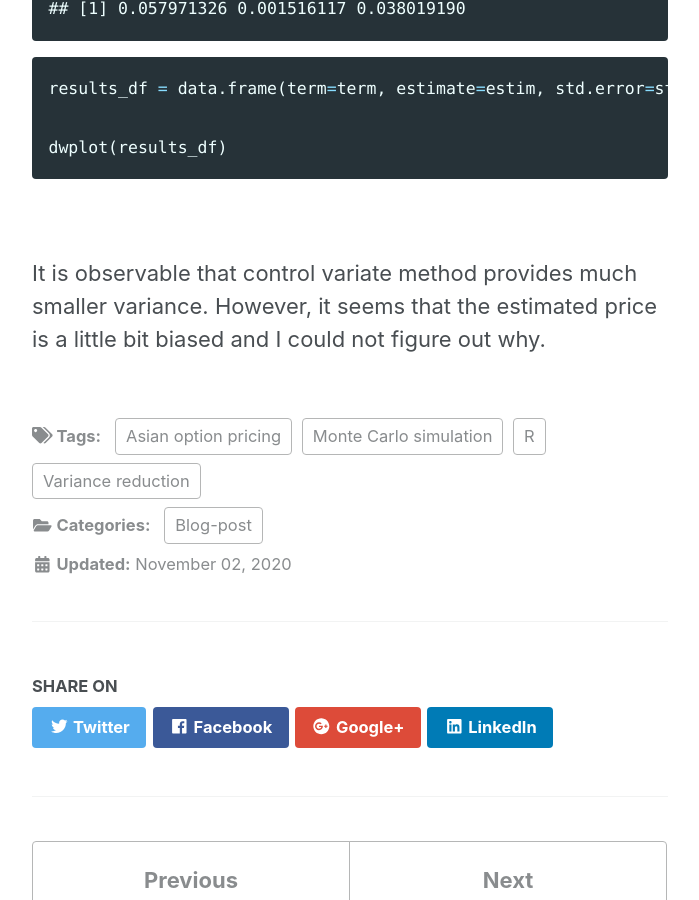
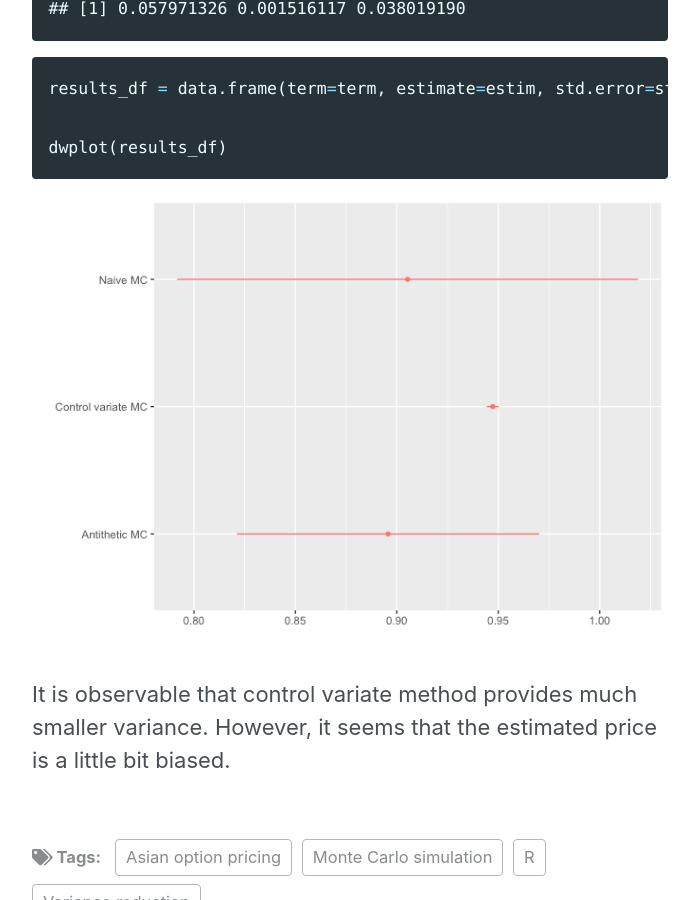
Before and after one commit to hamedhelali/hamedhelali.github.io, a Jekyll site: the page built from _posts/2020-11-02-Variance-Reduction-Mc.md, in a window 1280 px wide and 900 px high, scrolled down 9417 px. Shown: the whole window, without its empty margins (290-989 px from the left). Built offline with Jekyll 4.4.1, drawn with Linux system fonts in a browser that asks for light colours; nearby versions of some CDN libraries; formulas are drawn with MathJax 3.

Commit message:
Update 2020-11-02-Variance-Reduction-Mc.md

````diff
--- a/_posts/2020-11-02-Variance-Reduction-Mc.md
+++ b/_posts/2020-11-02-Variance-Reduction-Mc.md
@@ -334,8 +334,8 @@ results_df = data.frame(term=term, estimate=estim, std.error=std)
 dwplot(results_df)
 ```
 
-![](/unnamed-chunk-18-1.png)
+![](/images/2020-11-02-Variance-reduction-mc/unnamed-chunk-18-1.png)
 
 It is observable that control variate method provides much smaller
 variance. However, it seems that the estimated price is a little bit
-biased and I could not figure out why.
+biased.
````
